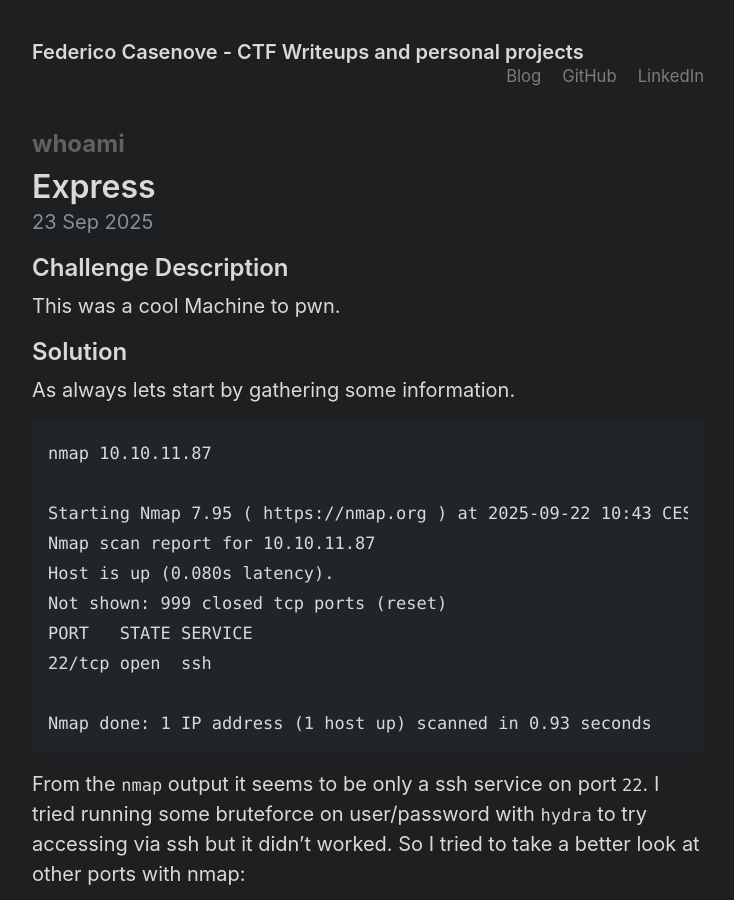
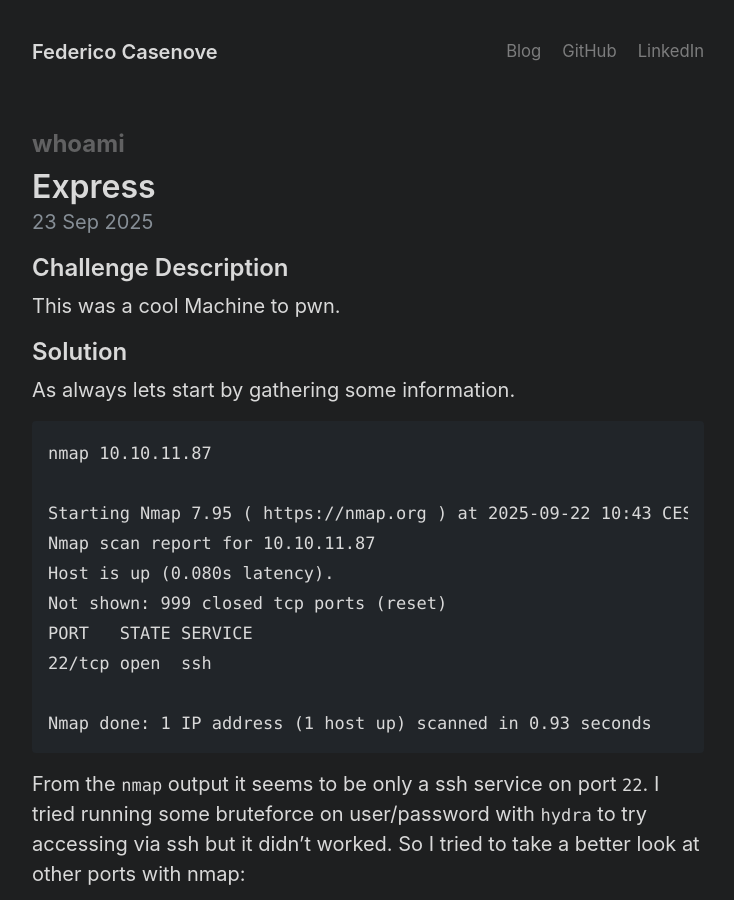
Before and after one commit to xirver/xirver.github.io, a Jekyll site: the page built from index.html, in a window 1280 px wide and 900 px high. Shown: the whole window, without its empty margins (272-1006 px from the left). Built offline with Jekyll 4.4.1, drawn with Linux system fonts in a browser that asks for light colours; the list of posts is cut into pages by our own code.

Commit message:
Update _config.yml

```diff
--- a/_config.yml
+++ b/_config.yml
@@ -1,5 +1,5 @@
 # Setup
-title: Federico Casenove - CTF Writeups and personal projects
+title: Federico Casenove
 description: "Writeups, notes, and random ramblings from my CTF journey"
 url: "https://xirver.github.io"   # <-- replace with your actual GitHub Pages URL
 paginate: 1                       # number of posts per page
```
